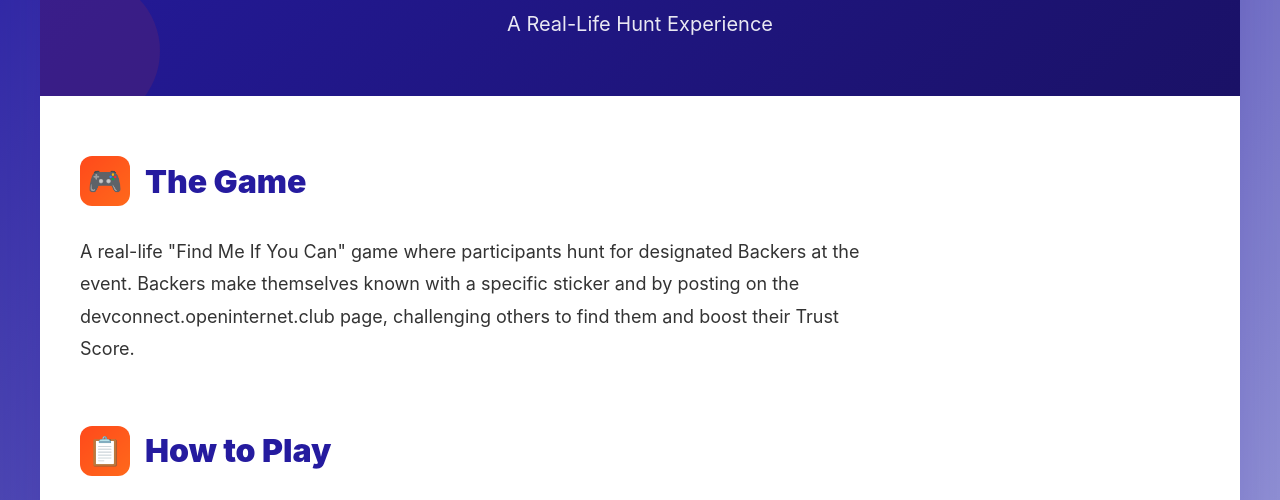
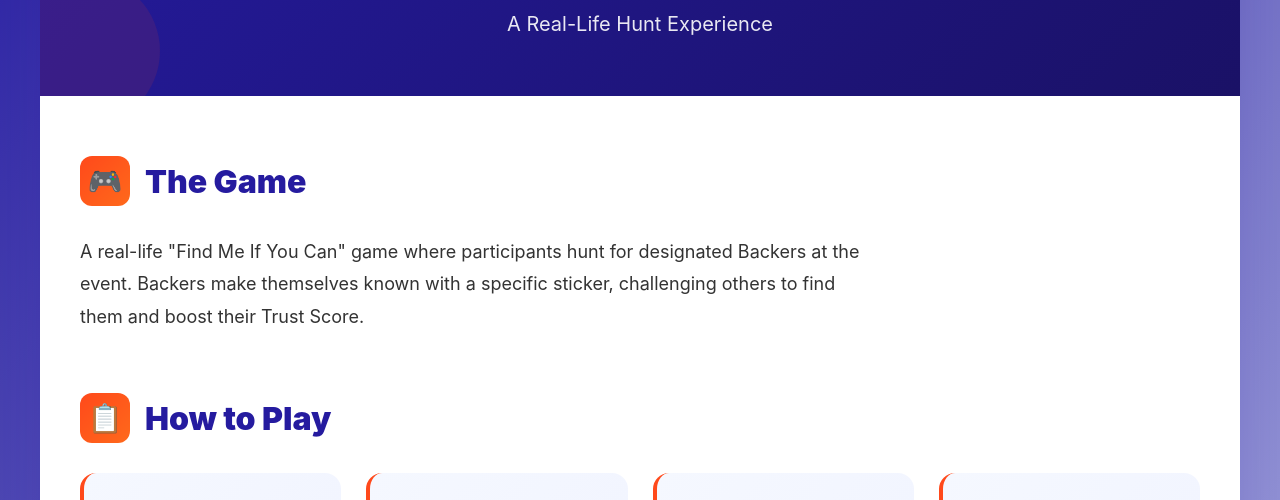
Before and after one commit to 0xarmagan/circles-backer-game, a plain HTML site: page index.html in a window 1280 px wide. Shown: the part 251-751 px from the top of the page. Drawn offline with Linux system fonts and the light colour scheme.

Commit message:
Update index.html

```diff
--- a/index.html
+++ b/index.html
@@ -391,7 +391,7 @@
                     The Game
                 </h2>
                 <p style="font-size: 18px; color: #333; line-height: 1.8; max-width: 800px;">
-                    A real-life "Find Me If You Can" game where participants hunt for designated Backers at the event. Backers make themselves known with a specific sticker and by posting on the devconnect.openinternet.club page, challenging others to find them and boost their Trust Score.
+                    A real-life "Find Me If You Can" game where participants hunt for designated Backers at the event. Backers make themselves known with a specific sticker, challenging others to find them and boost their Trust Score.
                 </p>
             </div>
 
```
